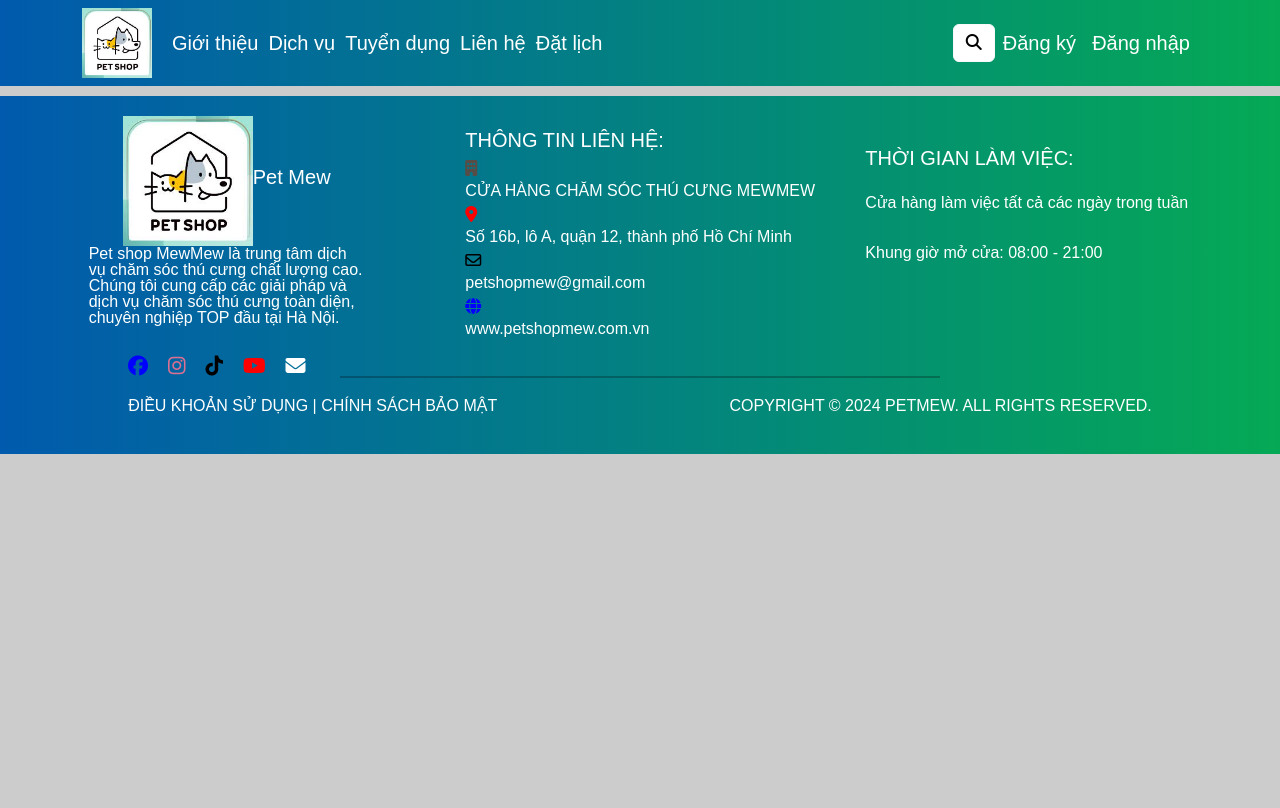
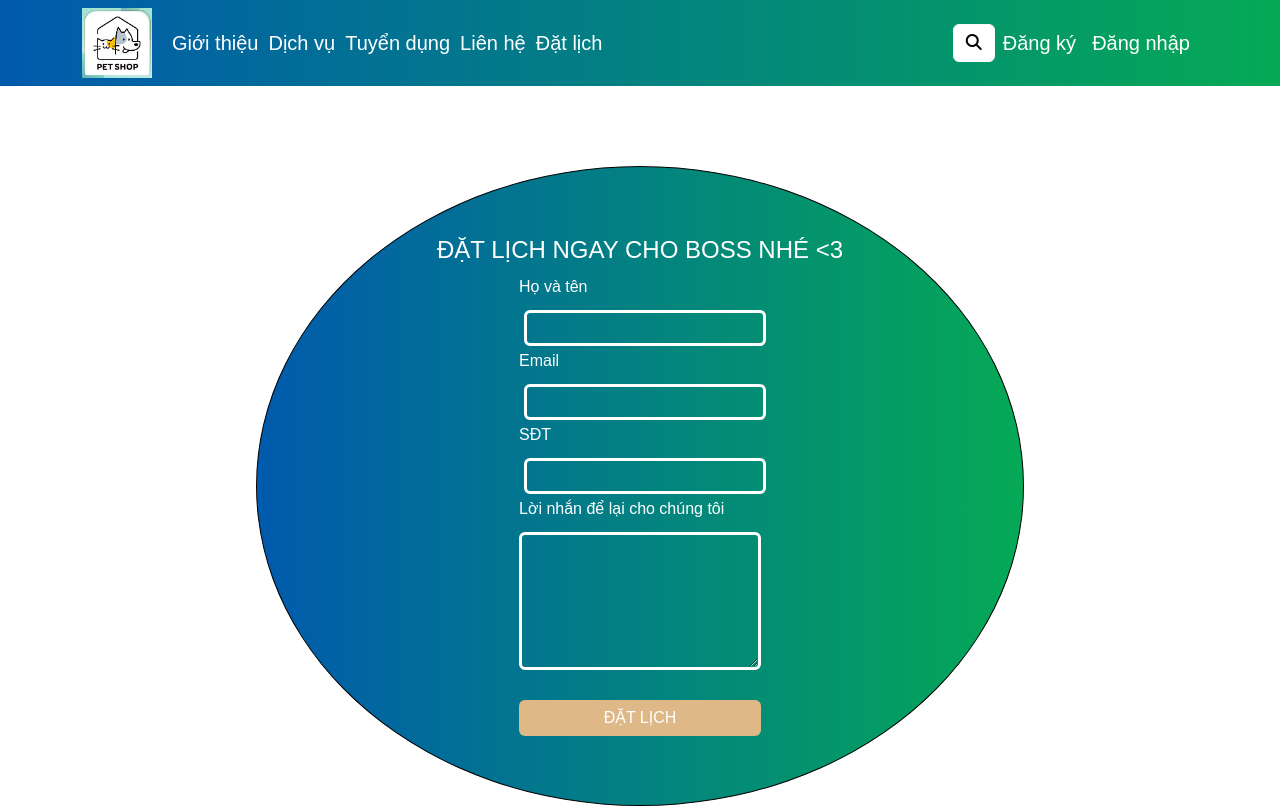
Before and after one commit to duong1122305/customer-app, a React (Vite) app: page /booking in a window 1280 px wide. Shown: the top 808 px of the page. Built offline with nearby package versions, Linux system fonts and the light colour scheme; a web font is replaced by a local one.

Commit message:
staged change

```diff
--- a/src/components/FooterComponent/Footer.jsx
+++ b/src/components/FooterComponent/Footer.jsx
@@ -1,4 +1,5 @@
 import { Container, Row, Col, Image } from "react-bootstrap";
+import PropTypes from "prop-types";
 import "bootstrap/dist/css/bootstrap.min.css";
 import "./Footer.css";
 
@@ -8,11 +9,11 @@ const Footer = () => {
       fluid
       style={{
         backgroundColor: "#fff",
-        color: "black"
+        color: "black",
       }}
       className="footer"
     >
-      <Row style={{ marginTop: "10px", height:"auto" }}>
+      <Row style={{ height: "auto" }}>
         <Col
           className="d-flex"
           style={{
@@ -26,7 +27,7 @@ const Footer = () => {
               className="d-flex"
               style={{
                 alignItems: "center",
-                marginTop:"20px"
+                marginTop: "20px",
               }}
             >
               <Image
@@ -98,7 +99,7 @@ const Footer = () => {
             display: "flex",
             flexDirection: "column",
             justifyContent: "center",
-            width:"400px"
+            width: "400px",
           }}
           xs
           lg="5"
@@ -129,7 +130,7 @@ const Footer = () => {
             <span>www.petshopmew.com.vn</span>
           </Row>
         </Col>
-        <Col style={{ lineHeight: "50px", marginTop: "50px", }} xs lg="4">
+        <Col style={{ lineHeight: "50px", marginTop: "50px" }} xs lg="4">
           <Row>
             <h5>THỜI GIAN LÀM VIỆC:</h5>
           </Row>
@@ -175,4 +176,8 @@ const Footer = () => {
   );
 };
 
+Footer.propTypes = {
+  show: PropTypes.bool,
+};
+
 export default Footer;
--- a/src/components/HeaderComponent/Header.jsx
+++ b/src/components/HeaderComponent/Header.jsx
@@ -13,11 +13,12 @@ import "bootstrap/dist/css/bootstrap.min.css";
 import "./Header.css";
 import { useEffect, useState } from "react";
 import { BrowserRouter, Routes, Route, Link } from "react-router-dom";
-import GioiThieu from "../../pages/GioiThieu/GioiThieu";
-import DichVu from "../../pages/DichVu";
 import Register from "../../pages/Register";
 import Login from "../../pages/Login";
 import Search from "../SearchComponent/Search";
+import GioiThieu from "../../pages/GioiThieu/GioiThieu";
+import DichVu from "../../pages/DichVu";
+import DatLich from "../../pages/DatLich/DatLich";
 
 export default function Header() {
   const [screenWidth, setScreenWidth] = useState(window.innerWidth);
@@ -112,7 +113,11 @@ export default function Header() {
               </Nav.Item>
             </div>
             <Nav className="me-auto"></Nav>
-            <Button style={{backgroundColor:"#fff", color:"black"}} variant="outline-light" onClick={handleSearchShow}>
+            <Button
+              style={{ backgroundColor: "#fff", color: "black" }}
+              variant="outline-light"
+              onClick={handleSearchShow}
+            >
               <i className="fa-solid fa-magnifying-glass"></i>
             </Button>
             <Nav style={{ display: isLogin ? "none" : "flex" }}>
@@ -131,12 +136,18 @@ export default function Header() {
                 alignItems: "center",
               }}
             >
-              <i className="fa-solid fa-user" style={{color:"#fff"}}></i>
+              <i className="fa-solid fa-user" style={{ color: "#fff" }}></i>
               <NavDropdown title="Tài khoản" className="dropdown">
-                <NavDropdown.Item as={Link} to="/">Thông tin</NavDropdown.Item>
-                <NavDropdown.Item as={Link} to="/">Đổi mật khẩu</NavDropdown.Item>
+                <NavDropdown.Item as={Link} to="/">
+                  Thông tin
+                </NavDropdown.Item>
+                <NavDropdown.Item as={Link} to="/">
+                  Đổi mật khẩu
+                </NavDropdown.Item>
                 <NavDropdown.Divider />
-                <NavDropdown.Item as={Link} to="/">Đăng xuất</NavDropdown.Item>
+                <NavDropdown.Item as={Link} to="/">
+                  Đăng xuất
+                </NavDropdown.Item>
               </NavDropdown>
             </Nav>
           </Navbar.Collapse>
@@ -149,7 +160,12 @@ export default function Header() {
             <i className="fa-solid fa-bars"></i>
           </Button>
 
-          <Offcanvas className="offcanvas" show={show} onHide={closeOffCanvas} placement="end">
+          <Offcanvas
+            className="offcanvas"
+            show={show}
+            onHide={closeOffCanvas}
+            placement="end"
+          >
             <Offcanvas.Header closeButton>
               <Offcanvas.Title>DANH MỤC</Offcanvas.Title>
             </Offcanvas.Header>
@@ -252,11 +268,17 @@ export default function Header() {
       </Navbar>
       <Register show={registerShow} onHide={() => setRegisterShow(false)} />
       <Login show={loginShow} onHide={() => setLoginShow(false)} />
-      <Search show={searchShow} results={results} setresult={setResults} onHide={handleSearchClose}/>
+      <Search
+        show={searchShow}
+        results={results}
+        setresult={setResults}
+        onHide={handleSearchClose}
+      />
       <div>
         <Routes>
           <Route path="/" element={<GioiThieu />} />
           <Route path="/services" element={<DichVu />} />
+          <Route path="/booking" element={<DatLich />} />
         </Routes>
       </div>
     </BrowserRouter>
--- /dev/null
+++ b/src/pages/DatLich/DatLich.css
@@ -0,0 +1,51 @@
+.booking {
+    height: 100vh;
+    width: 100%;
+    display: flex;
+    justify-content: center;
+    align-items: center;
+    background-color: #fff;
+}
+
+.booking .child-booking {
+    width: 60%;
+    height: 80%;
+    line-height: 30px;
+    border: 1px solid black;
+    border-radius: 50%;
+    display: flex;
+    flex-direction: column;
+    justify-content: center;
+    align-items: center;
+    background-color: transparent;
+    background-image: linear-gradient(90deg, #015aad 0%, #05a955 100%);
+}
+
+.booking .child-booking h6 {
+    font-size: 150%;
+    text-align: center;
+    color: #fff;
+}
+
+.booking .child-booking .form-label {
+    font-size: 100%;
+    color: #fff;
+}
+
+.booking .child-booking .form-control {
+    width: 100%;
+    background-color: transparent;
+    border: solid #fff;
+}
+
+.booking .child-booking button {
+    width: 100%;
+    margin-top: 30px;
+    background-color: burlywood;
+    outline: none;
+    border: none;
+}
+
+.booking .child-booking button:horver{
+    background-color: aqua;
+}
--- /dev/null
+++ b/src/pages/DatLich/DatLich.jsx
@@ -0,0 +1,33 @@
+import { Form, Button } from "react-bootstrap";
+import "./DatLich.css";
+
+const DatLich = () => {
+  return (
+    <div className="booking">
+      <div className="child-booking">
+        <h6>ĐẶT LỊCH NGAY CHO BOSS NHÉ {"<3"}</h6>
+        <Form>
+          <Form.Group>
+            <Form.Label>Họ và tên</Form.Label>
+            <Form.Control></Form.Control>
+          </Form.Group>
+          <Form.Group>
+            <Form.Label>Email</Form.Label>
+            <Form.Control></Form.Control>
+          </Form.Group>
+          <Form.Group>
+            <Form.Label>SĐT</Form.Label>
+            <Form.Control></Form.Control>
+          </Form.Group>
+          <Form.Group>
+            <Form.Label>Lời nhắn để lại cho chúng tôi</Form.Label>
+            <Form.Control as="textarea" rows={5} cols={5}></Form.Control>
+          </Form.Group>
+          <Button type="submit">ĐẶT LỊCH</Button>
+        </Form>
+      </div>
+    </div>
+  );
+};
+
+export default DatLich;
--- a/src/pages/GioiThieu/GioiThieu.css
+++ b/src/pages/GioiThieu/GioiThieu.css
@@ -106,3 +106,9 @@ p {
   flex-direction: column;
   justify-content: center;
 }
+
+.location {
+  margin-top: 10px;
+  border: 2px solid #ccc;
+  border-radius: 10px;
+}
```
Also changed, not shown: src/assets/image/bg.png (added), src/components/FooterComponent/Footer.css (line endings or trailing spaces), src/pages/GioiThieu/GioiThieu.jsx (line endings or trailing spaces).
